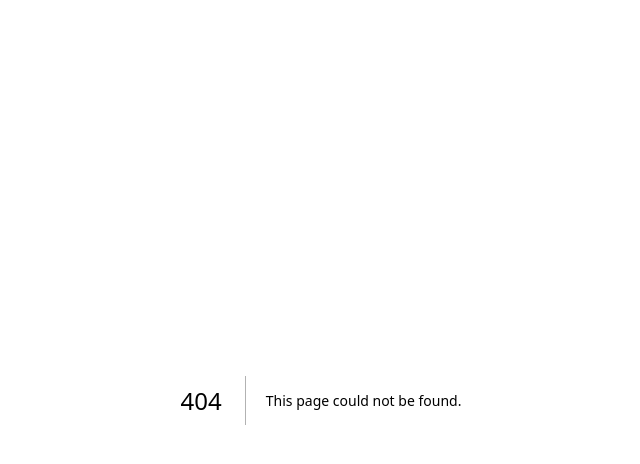
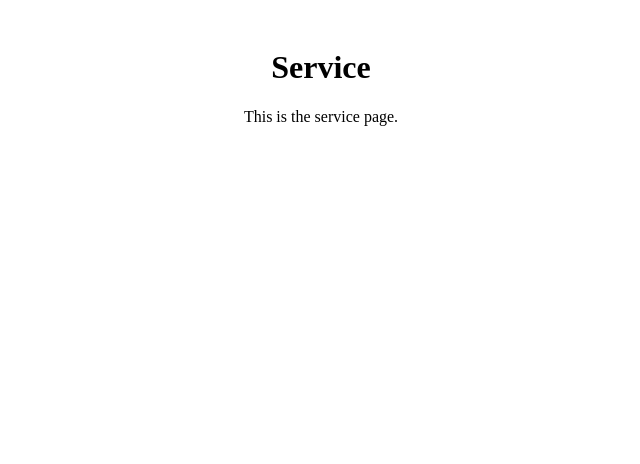
Before and after one commit to rakibhosain2302/learn-next-js, a Next.js app: page /route/about/service in a window 1280 px wide. Before the commit this address had no page. Shown: the top 464 px of the page, without its empty margins (319-959 px from the left). Built offline with nearby package versions, Linux system fonts and the light colour scheme.

Commit message:
route and nested Routing

```diff
--- a/src/app/page.js
+++ b/src/app/page.js
@@ -10,7 +10,6 @@ export default function Home() {
   return (
     <div className={styles["page-container"]}>
       <main>
-        <StateComponent />
         <h1>Welcome</h1>
         <p className={styles.content}>Your journey begins here.</p>
 
--- /dev/null
+++ b/src/app/route/about/service/page.jsx
@@ -0,0 +1,15 @@
+import React from 'react'
+import styles from '../../../page.module.css'
+
+const page = () => {
+  return (
+    <div className={styles["page-container"]}>
+      <main>
+        <h1>Service</h1>
+        <p className={styles.content}>This is the service page.</p>
+      </main>
+    </div>
+  )
+}
+
+export default page
```
Also changed, not shown: src/app/route/about/page.jsx (added, +15 -0 lines), src/app/route/contact/page.jsx (added, +15 -0 lines).
